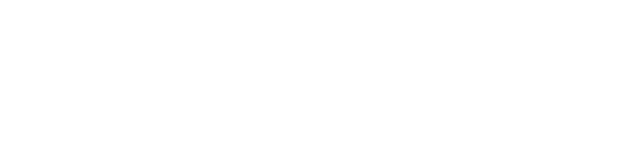
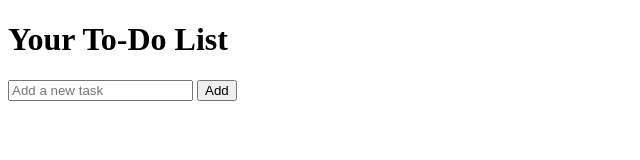
Before and after one commit to nat-07/To-Do-List-Site, a plain HTML site: page index.html in a window 1280 px wide. Shown: the whole page, without its empty margins (0-640 px from the left). Drawn offline with Linux system fonts and the light colour scheme.

Commit message:
Added title and input box

```diff
--- a/index.html
+++ b/index.html
@@ -1,4 +1,19 @@
 <!DOCTYPE html>
 <html lang="en">
-
+<head>
+    <meta charset="UTF-8">
+    <meta name="viewport" content="width=devicewidth, initial-scale=1.0">
+    <title> To-Do List </title>
+</head>
+<body>
+    <div class="container">
+        <div class="taskApp">
+            <h1>Your To-Do List</h1>
+            <div class="row">
+                <input type="text" id="inputTaskBox" placeholder="Add a new task">
+                <button>Add</button>
+            </div>
+        </div>
+    </div>
+</body>
 </html>
```
